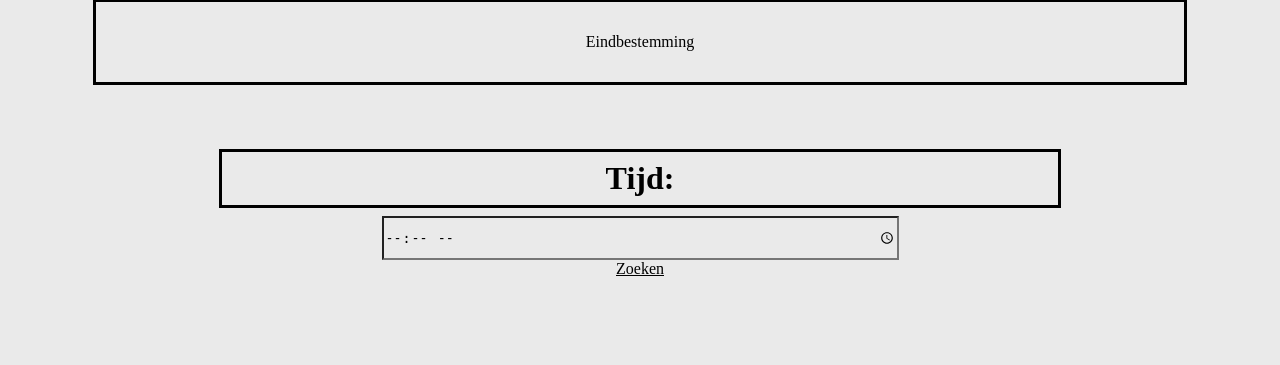
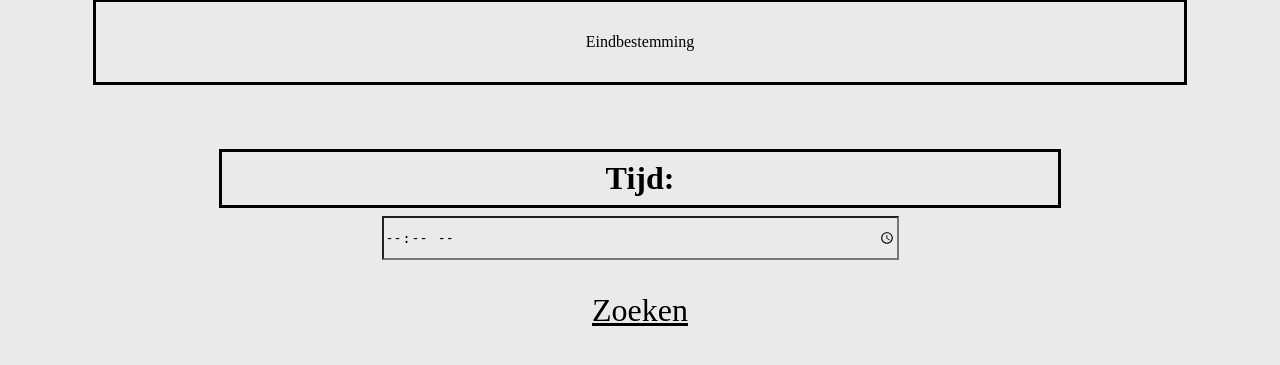
Before and after one commit to jeff9912/CLE3_TEAM11, a PHP site: page / in a window 1280 px wide. Shown: the part 227-592 px from the top of the page. Run offline with PHP 8.4, Linux system fonts and the light colour scheme.

Commit message:
updates op de index en scripts

```diff
--- a/css/style.css
+++ b/css/style.css
@@ -58,6 +58,11 @@ body {
     height: 5vh;
 }
 
+.zoeken {
+    padding-top: 4vh;
+    font-size: 2rem;
+}
+
 @media (prefers-color-scheme: dark) {
     * {
         background-color: #444444;
--- a/index.html
+++ b/index.html
@@ -32,7 +32,7 @@
         <input id="tijd" name="tijd" type="time"> <!-- tijd kan niet in verleden foutmelding ? -->
     </section>
 
-    <section class="center_container ">
+    <section class="center_container zoeken">
         <a href="routePagina.html">Zoeken</a> <!-- info doorgeven door GET doorsturen in de href? -->
     </section>
 </main>
--- /dev/null
+++ b/scripts/APIKey.js
@@ -0,0 +1 @@
+const apiUrl = 'https://maps.googleapis.com/maps/api/js?key=AIzaSyDqLt66p8YAtgN2Jc7-cRJt1WUhJ4wJ-OQ&libraries=places';
--- a/scripts/script.js
+++ /dev/null
@@ -1 +0,0 @@
-const apiUrl = 'https://maps.googleapis.com/maps/api/js?key=AIzaSyDqLt66p8YAtgN2Jc7-cRJt1WUhJ4wJ-OQ&libraries=places';
```
Also changed, not shown: 1 other file.
